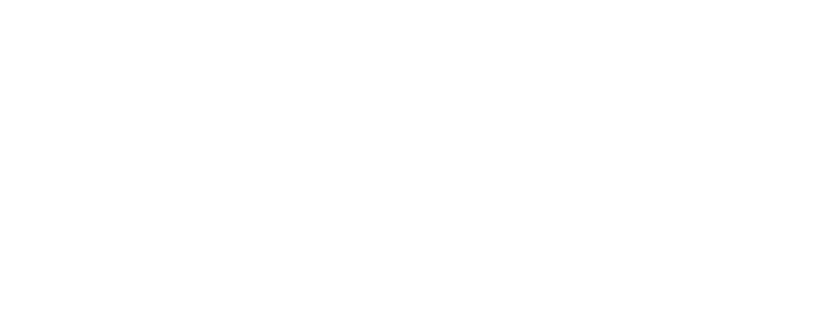
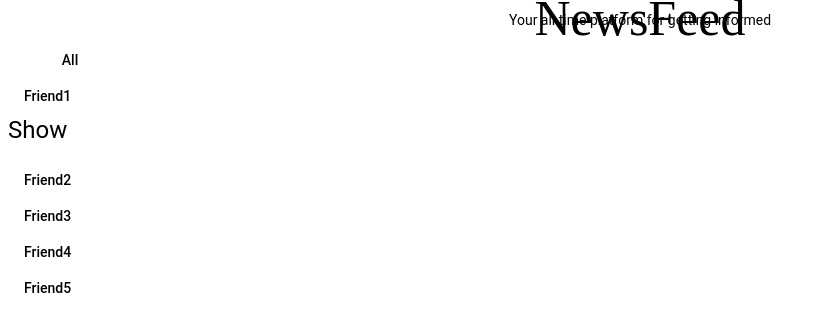
Before and after one commit to paulmunyao/newsfeed, an Angular app: page / in a window 1280 px wide. Shown: the top 332 px of the page, without its empty margins (0-825 px from the left). Built offline with nearby package versions, Linux system fonts and the light colour scheme; a web font is replaced by a local one.

Commit message:
edit h1 tag

```diff
--- a/src/app/user/user.component.html
+++ b/src/app/user/user.component.html
@@ -5,7 +5,7 @@
 
 <!--functionality to show a single notification -->
 <button (click)="toggle()" mat-button>Friend1</button><br />
-<h>
+<h1>
   {{ msg }}
 </h1>
 
```
